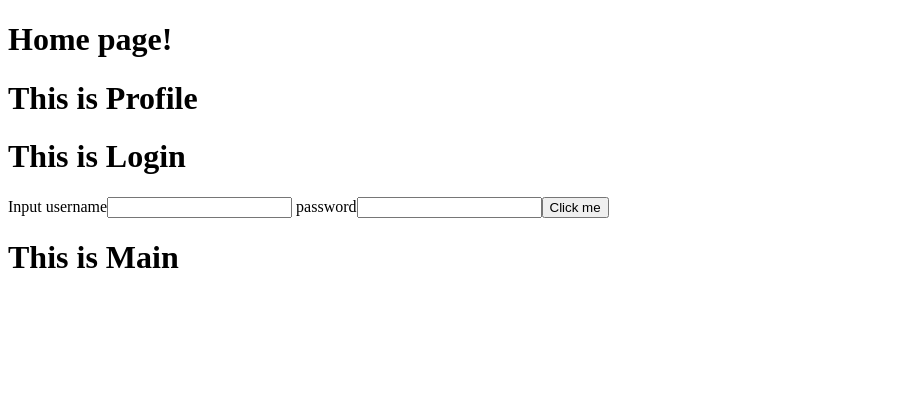
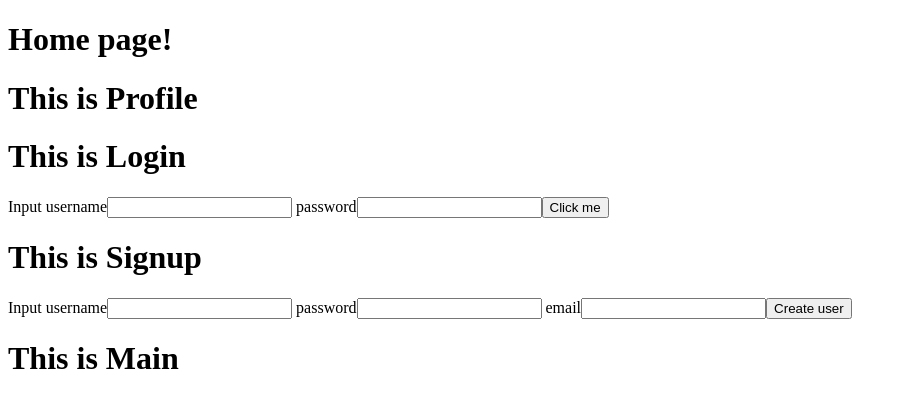
Before and after one commit to red-lipped-batfish-39/tracker, a React app: page / in a window 1280 px wide. Shown: the top 408 px of the page, without its empty margins (0-907 px from the left). Built offline with nearby package versions, Linux system fonts and the light colour scheme.

Commit message:
(add)added signup component

```diff
--- a/client/App.jsx
+++ b/client/App.jsx
@@ -10,15 +10,17 @@ class App extends Component {
     this.state = {
       username: '',
       password: '',
+      email: '',
       user: null, //starts with null, change state after user verified
       period: [], //display to the user if data comes back
       startDate: '',
       endDate: '',
       loginError: '',
     }
+    this.signup = this.signup.bind(this);
     this.login = this.login.bind(this);
     this.trackInput = this.trackInput.bind(this);
-  }
+  };
   trackInput (userInputType, event) {
     //store event target (event input)
       //set state for userInput
@@ -28,7 +30,50 @@ class App extends Component {
         [userInputType]: event.target.value
       }
     )
-  }
+  };
+
+  signup () {
+    fetch('/api/signup', {
+      method: 'POST',
+      headers: {
+        'Content-Type': 'application/json'
+      },
+      body: JSON.stringify({
+        username: this.state.username,
+        password: this.state.password,
+        email: this.state.email
+      })
+    })
+    .then( res => res.json())
+    .then( data => {
+      if(data.error) {
+        this.setState({
+          ...this.state,
+          loginError: data.error,
+          username: '',
+          password: '',
+          email: '',
+        })
+      }
+      localStorage.setItem('token', data.token)
+      this.setState({
+        ...this.state,
+        user: data.username,
+        username: '',
+        password: '',
+        email: '',
+      })
+
+    }).catch( (err) => {
+      this.setState({
+        ...this.state,
+        loginError: 'signup failed',
+        username: '',
+        password: '',
+        email: '',
+      })
+    })
+  };
 
   login () {
     fetch('/api/login', {
@@ -93,9 +138,11 @@ class App extends Component {
       <Profile
       trackInput = {this.trackInput}
       login = {this.login}
+      signup = {this.signup}
       loginError = {this.state.loginError}
       username = {this.state.username}
       password = {this.state.password}
+      email = {this.state.email}
       />
       <Main />
       </div>
--- a/client/component/profile.jsx
+++ b/client/component/profile.jsx
@@ -1,6 +1,7 @@
 import React, { Component, Profiler } from "react";
 import { render } from "react-dom";
 import Login from "./login.jsx"
+import Signup from "./signup.jsx"
 
 class Profile extends Component {
 
@@ -18,6 +19,14 @@ class Profile extends Component {
       username = {this.props.username}
       password = {this.props.password}
       />
+      <Signup
+      trackInput = {this.props.trackInput}
+      signup = {this.props.signup}
+      loginError = {this.props.loginError}
+      username = {this.props.username}
+      password = {this.props.password}
+      email = {this.props.email}
+      />
       </div>
     );
   }
--- /dev/null
+++ b/client/component/signup.jsx
@@ -0,0 +1,34 @@
+import React, { Component, Profiler } from "react";
+import { render } from "react-dom";
+
+
+class Signup extends Component {
+  constructor(props) {
+    super(props)
+  }
+  render () {
+    return (
+      //user name, pass, button
+      <div>
+
+      <h1>This is Signup</h1>
+
+      <label htmlFor="userID"> Input username</label>
+      <input value = {this.props.username} type="text" id="userID" name="userID"  onChange = {(e) => {this.props.trackInput('username', e)}}/>
+
+      <label htmlFor="pwd"> password</label>
+      <input value = {this.props.password} type="password" id="pwd" name="pwd" onChange = {(e) => {this.props.trackInput('password', e)}}/>
+
+      <label htmlFor="email"> email</label>
+      <input value = {this.props.email} type="text" id="email" name="email" onChange = {(e) => {this.props.trackInput('email', e)}}/>
+
+
+      <button onClick = {this.props.signup}>Create user </button>
+
+      </div>
+    );
+  }
+}
+
+
+export default Signup;
```
Also changed, not shown: client/component/logout.jsx (added).
